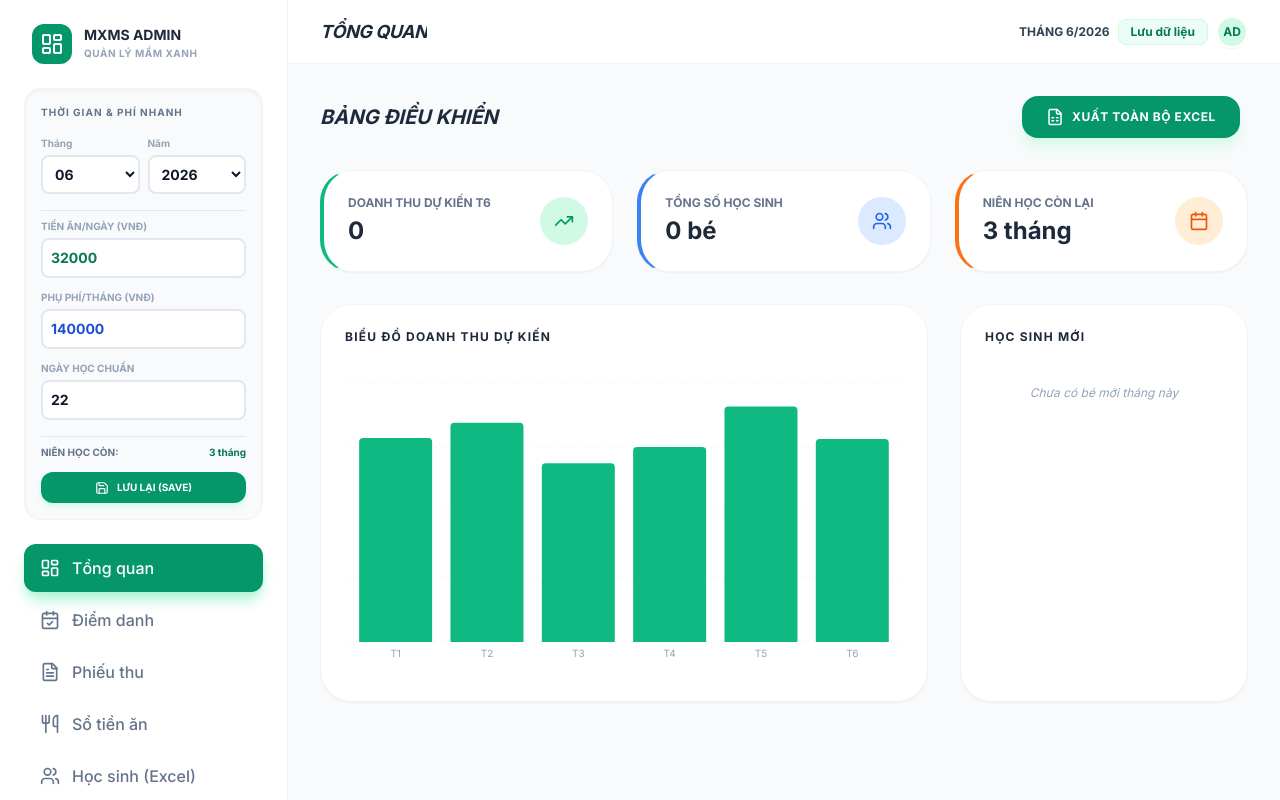
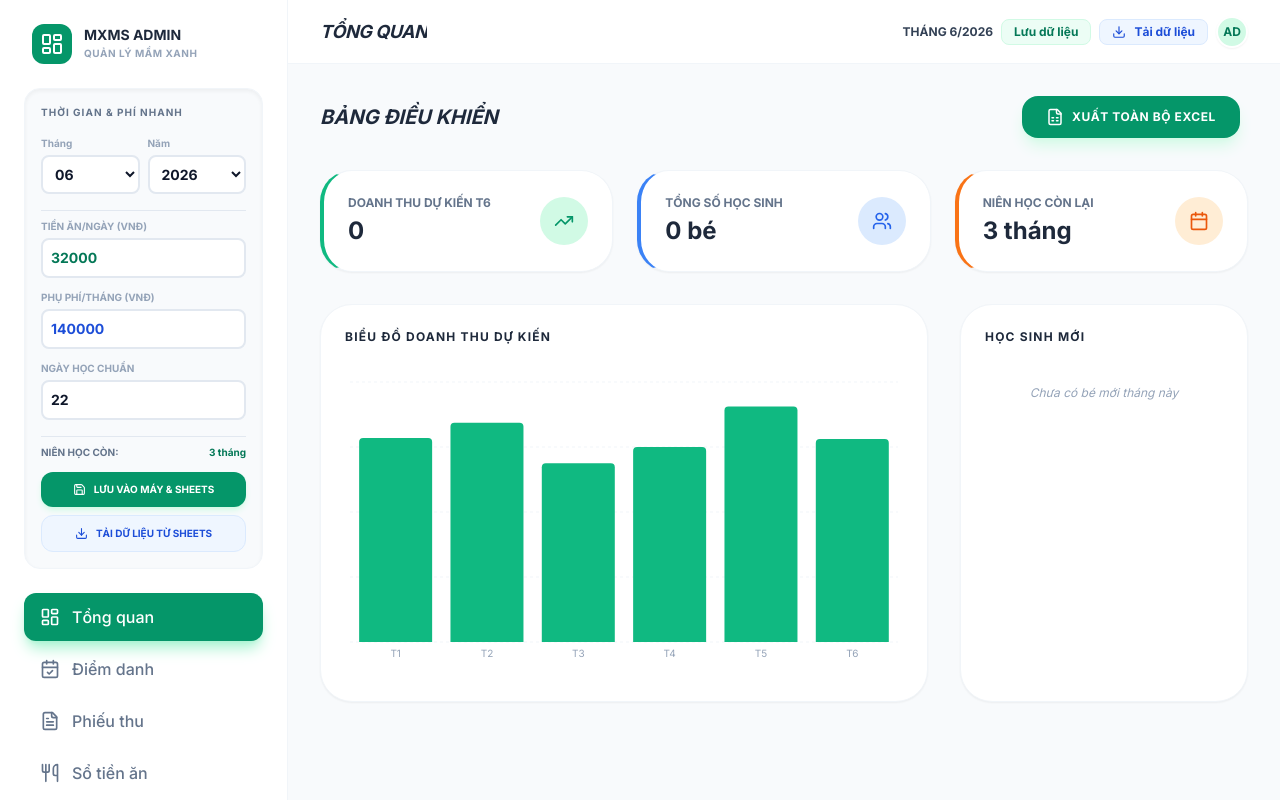
Before and after one commit to tuankiett66-tech/MXMS, a React (Vite) app: page / in a window 1280 px wide. Built offline with nearby package versions, Linux system fonts and the light colour scheme.

Commit message:
feat: add data synchronization from Google Sheets
Implement data fetching functionality to allow users to pull saved data directly from their Google Sheets. Updated the UI with loading states and clearer instructions for configuration.

```diff
--- a/App.tsx
+++ b/App.tsx
@@ -9,7 +9,7 @@ import { Invoices } from './components/Invoices.tsx';
 import { Students } from './components/Students.tsx';
 import { Settings } from './components/Settings.tsx';
 import { MealRefund } from './components/MealRefund.tsx';
-import { LayoutDashboard, CalendarCheck, FileText, Users, Settings as SettingsIcon, RefreshCw, Loader2, Utensils } from 'lucide-react';
+import { LayoutDashboard, CalendarCheck, FileText, Users, Settings as SettingsIcon, RefreshCw, Loader2, Utensils, Download } from 'lucide-react';
 import { calculateInvoice, formatCurrency, sortStudents, isPreschoolClass, isNurseryClass, ensureClassEntryDates, formatDateToDMY } from './utils/calculations.ts';
 
 const STORAGE_KEY = 'MXMS_APP_DATA';
@@ -99,7 +99,11 @@ export default function App() {
 
   const loadData = async () => {
     if (!config.scriptUrl) {
-      alert("Đường dẫn Google Script URL chưa được cấu hình trong mục 'Cấu hình phí'!");
+      alert(
+        "💡 Bạn chưa thiết lập liên kết đồng bộ Google Sheets!\n\n" +
+        "Vui lòng vào tab 'Cấu hình phí' -> phần 'Đồng bộ Google Sheets' dán link Google Apps Script URL của bạn.\n" +
+        "Sau đó, bạn sẽ có thể lưu trữ và tải dữ liệu lưu trên Google Trang Tính về máy bất kỳ lúc nào!"
+      );
       return;
     }
     setSyncing(true);
@@ -414,6 +418,8 @@ export default function App() {
           currentYear={currentYear} setCurrentYear={setCurrentYear}
           config={config} setConfig={setConfig}
           onManualSave={handleManualSave}
+          onLoadData={loadData}
+          syncing={syncing}
         />
       </div>
 
@@ -433,21 +439,21 @@ export default function App() {
             <button
               onClick={handleManualSave}
               disabled={syncing}
-              className="px-3 py-1 bg-emerald-50 text-emerald-700 border border-emerald-100 rounded-lg hover:bg-emerald-100 transition-all md:mr-2 flex items-center gap-2 disabled:opacity-50"
+              className="px-3 py-1 bg-emerald-50 text-emerald-700 border border-emerald-100 rounded-lg hover:bg-emerald-100 transition-all flex items-center gap-2 disabled:opacity-50 cursor-pointer"
+              title="Lưu dữ liệu hiện tại lên bộ nhớ máy & Google Trang Tính"
             >
               {syncing ? <Loader2 size={14} className="animate-spin" /> : null}
               Lưu dữ liệu
             </button>
-            {config.scriptUrl && (
-              <button
-                onClick={loadData}
-                disabled={syncing}
-                className="px-3 py-1 bg-blue-50 text-blue-700 border border-blue-100 rounded-lg hover:bg-blue-100 transition-all md:mr-2 flex items-center gap-2 disabled:opacity-50"
-              >
-                {syncing ? <Loader2 size={14} className="animate-spin" /> : <RefreshCw size={14} />}
-                Tải lại
-              </button>
-            )}
+            <button
+              onClick={loadData}
+              disabled={syncing}
+              className="px-3 py-1 bg-blue-50 text-blue-700 border border-blue-100 rounded-lg hover:bg-blue-100 transition-all flex items-center gap-2 disabled:opacity-50 cursor-pointer"
+              title="Tải dữ liệu từ Google Trang Tính xuống bộ nhớ máy"
+            >
+              {syncing ? <Loader2 size={14} className="animate-spin" /> : <Download size={14} />}
+              Tải dữ liệu
+            </button>
             <div className="w-8 h-8 rounded-full bg-emerald-100 text-emerald-700 flex items-center justify-center border-2 border-white shadow-sm">AD</div>
           </div>
         </header>
@@ -468,7 +474,7 @@ export default function App() {
           {activeTab === 'invoices' && <Invoices students={students} config={config} attendance={attendance} currentMonth={currentMonth} currentYear={currentYear} selectedStudent={selectedStudent} setSelectedStudent={setSelectedStudent} bulkPrintClass={bulkPrintClass} setBulkPrintClass={setBulkPrintClass} />}
           {activeTab === 'mealRefund' && <MealRefund students={students} config={config} attendance={attendance} currentMonth={currentMonth} currentYear={currentYear} onUpdateAbsentDays={handleUpdateAbsentDays} />}
           {activeTab === 'students' && <Students students={students} onAdd={addStudent} onUpdate={updateStudent} onDelete={deleteStudent} onImport={importStudents} onClearAll={clearAllStudents} />}
-          {activeTab === 'settings' && <Settings config={config} setConfig={setConfig} onManualSave={handleManualSave} onNextMonth={handleNextMonth} />}
+          {activeTab === 'settings' && <Settings config={config} setConfig={setConfig} onManualSave={handleManualSave} onNextMonth={handleNextMonth} onLoadData={loadData} syncing={syncing} />}
         </main>
 
         <nav className="md:hidden fixed bottom-0 left-0 right-0 bg-white border-t border-slate-100 px-1 py-2 flex items-center justify-around z-50 no-print shadow-[0_-4px_20px_rgba(0,0,0,0.05)]">
--- a/components/Settings.tsx
+++ b/components/Settings.tsx
@@ -1,6 +1,6 @@
 
 import React from 'react';
-import { Save, RefreshCw, DollarSign, Calendar, BookOpen, Link, ArrowRightCircle, Share2 } from 'lucide-react';
+import { Save, RefreshCw, DollarSign, Calendar, BookOpen, Link, ArrowRightCircle, Share2, Download, Loader2 } from 'lucide-react';
 import { Card } from './Common';
 import { GlobalConfig } from '../types';
 import { formatCurrency } from '../utils/calculations';
@@ -10,9 +10,11 @@ interface SettingsProps {
   setConfig: (c: GlobalConfig) => void;
   onManualSave: () => void;
   onNextMonth: () => void;
+  onLoadData?: () => void;
+  syncing?: boolean;
 }
 
-export const Settings = ({ config, setConfig, onManualSave, onNextMonth }: SettingsProps) => {
+export const Settings = ({ config, setConfig, onManualSave, onNextMonth, onLoadData, syncing }: SettingsProps) => {
   const handleChange = (field: string, value: any) => {
     setConfig({ ...config, [field]: value });
   };
@@ -55,10 +57,11 @@ export const Settings = ({ config, setConfig, onManualSave, onNextMonth }: Setti
               <p className="mt-2 text-[10px] text-slate-400 italic">Dán link Script URL của bạn vào đây để đồng bộ dữ liệu lên Google Sheets.</p>
 
               {config.scriptUrl && (
-                <div className="mt-4 p-4 bg-purple-50 rounded-xl border border-purple-100 flex flex-col sm:flex-row sm:items-center justify-between gap-3">
+                <div className="mt-4 grid grid-cols-1 md:grid-cols-2 gap-4">
+                  <div className="p-4 bg-purple-50 rounded-xl border border-purple-100 flex flex-col justify-between gap-3">
                     <div className="space-y-1">
                       <p className="text-xs font-bold text-purple-950">Chia sẻ cấu hình sang thiết bị khác</p>
-                    <p className="text-[10px] text-purple-600">Sao chép liên kết này và gửi qua Zalo/Facebook, khi mở trên máy tính khác sẽ tự động điền URL Script và kết nối dữ liệu.</p>
+                      <p className="text-[10px] text-purple-600">Gửi cấu hình Google Script URL sang các thiết bị khác hoặc đồng bộ nhanh với Zalo.</p>
                     </div>
                     <button
                       type="button"
@@ -66,12 +69,29 @@ export const Settings = ({ config, setConfig, onManualSave, onNextMonth }: Setti
                         const baseUrl = window.location.origin + window.location.pathname;
                         const shareLink = `${baseUrl}?scriptUrl=${encodeURIComponent(config.scriptUrl || '')}`;
                         navigator.clipboard.writeText(shareLink);
-                      alert("📋 Đã sao chép liên kết đồng bộ thông minh!\n\nHãy gửi liên kết này sang máy tính khác và chỉ cần nhấn mở nó để đồng bộ dữ liệu ngay lập tức.");
+                        alert("📋 Đã sao chép liên kết đồng bộ thông minh!\n\nHãy gửi liên kết này sang quý thiết bị khác và chỉ cần nhấn mở nó để đồng bộ cấu hình tự động.");
                       }}
-                    className="shrink-0 self-start sm:self-center px-4 py-2 bg-purple-600 text-white rounded-xl text-xs font-black uppercase hover:bg-purple-700 transition-all flex items-center gap-2 shadow-sm shadow-purple-200"
+                      className="w-full px-4 py-2.5 bg-purple-600 text-white rounded-xl text-xs font-black uppercase hover:bg-purple-700 transition-all flex items-center justify-center gap-2 shadow-sm shadow-purple-200 cursor-pointer"
                     >
                       <Share2 size={14} /> Sao chép liên kết
                     </button>
+                  </div>
+
+                  <div className="p-4 bg-blue-50 rounded-xl border border-blue-100 flex flex-col justify-between gap-3">
+                    <div className="space-y-1">
+                      <p className="text-xs font-bold text-blue-950">Đồng bộ từ Google Sheets về máy</p>
+                      <p className="text-[10px] text-blue-600">Tải toàn bộ hồ sơ học sinh, điểm danh và dữ liệu mới nhất từ Trang tính Google về máy.</p>
+                    </div>
+                    <button
+                      type="button"
+                      disabled={syncing}
+                      onClick={onLoadData}
+                      className="w-full px-4 py-2.5 bg-blue-600 text-white rounded-xl text-xs font-black uppercase hover:bg-blue-700 transition-all flex items-center justify-center gap-2 shadow-sm shadow-blue-200 cursor-pointer disabled:opacity-50"
+                    >
+                      {syncing ? <Loader2 size={14} className="animate-spin" /> : <Download size={14} />}
+                      Tải dữ liệu về máy
+                    </button>
+                  </div>
                 </div>
               )}
             </div>
--- a/components/Sidebar.tsx
+++ b/components/Sidebar.tsx
@@ -1,6 +1,6 @@
 
 import React from 'react';
-import { LayoutDashboard, Users, CalendarCheck, FileText, Settings, Calendar, Save, Utensils } from 'lucide-react';
+import { LayoutDashboard, Users, CalendarCheck, FileText, Settings, Calendar, Save, Utensils, Download, Loader2 } from 'lucide-react';
 import { GlobalConfig } from '../types';
 import { calculateMonthsRemaining } from '../utils/calculations';
 
@@ -14,6 +14,8 @@ interface SidebarProps {
   config: GlobalConfig;
   setConfig: (c: GlobalConfig) => void;
   onManualSave: () => void;
+  onLoadData: () => void;
+  syncing: boolean;
 }
 
 const SidebarItem = ({ icon: Icon, label, active, onClick }: any) => (
@@ -29,7 +31,7 @@ const SidebarItem = ({ icon: Icon, label, active, onClick }: any) => (
 );
 
 export const Sidebar = ({
-  activeTab, setActiveTab, currentMonth, setCurrentMonth, currentYear, setCurrentYear, config, setConfig, onManualSave
+  activeTab, setActiveTab, currentMonth, setCurrentMonth, currentYear, setCurrentYear, config, setConfig, onManualSave, onLoadData, syncing
 }: SidebarProps) => {
   return (
     <div className="w-72 bg-white border-r border-slate-100 flex flex-col p-6 space-y-6 no-print overflow-y-auto shrink-0">
@@ -106,12 +108,25 @@ export const Sidebar = ({
              <span className="text-slate-500 font-bold uppercase">Niên học còn:</span>
              <span className="text-emerald-700 font-black">{calculateMonthsRemaining(currentMonth)} tháng</span>
            </div>
-           <button
-            onClick={onManualSave}
-            className="w-full py-2 bg-emerald-600 text-white rounded-xl text-[10px] font-black uppercase flex items-center justify-center gap-2 hover:bg-emerald-700 transition-all shadow-md shadow-emerald-100"
-           >
-             <Save size={14} /> Lưu lại (Save)
-           </button>
+           <div className="space-y-2">
+             <button
+              onClick={onManualSave}
+              disabled={syncing}
+              className="w-full py-2.5 bg-emerald-600 text-white rounded-xl text-[10px] font-black uppercase flex items-center justify-center gap-2 hover:bg-emerald-700 transition-all shadow-md shadow-emerald-100 cursor-pointer disabled:opacity-50"
+             >
+               {syncing ? <Loader2 size={13} className="animate-spin" /> : <Save size={13} />}
+               Lưu vào máy & Sheets
+             </button>
+             <button
+              type="button"
+              disabled={syncing}
+              onClick={onLoadData}
+              className="w-full py-2.5 bg-blue-50 hover:bg-blue-100 text-blue-700 border border-blue-100 rounded-xl text-[10px] font-black uppercase flex items-center justify-center gap-2 transition-all cursor-pointer disabled:opacity-50"
+             >
+               {syncing ? <Loader2 size={13} className="animate-spin" /> : <Download size={13} />}
+               Tải dữ liệu từ Sheets
+             </button>
+           </div>
         </div>
       </div>
 
```
Lines whose indentation alone changed are shown as unchanged.
